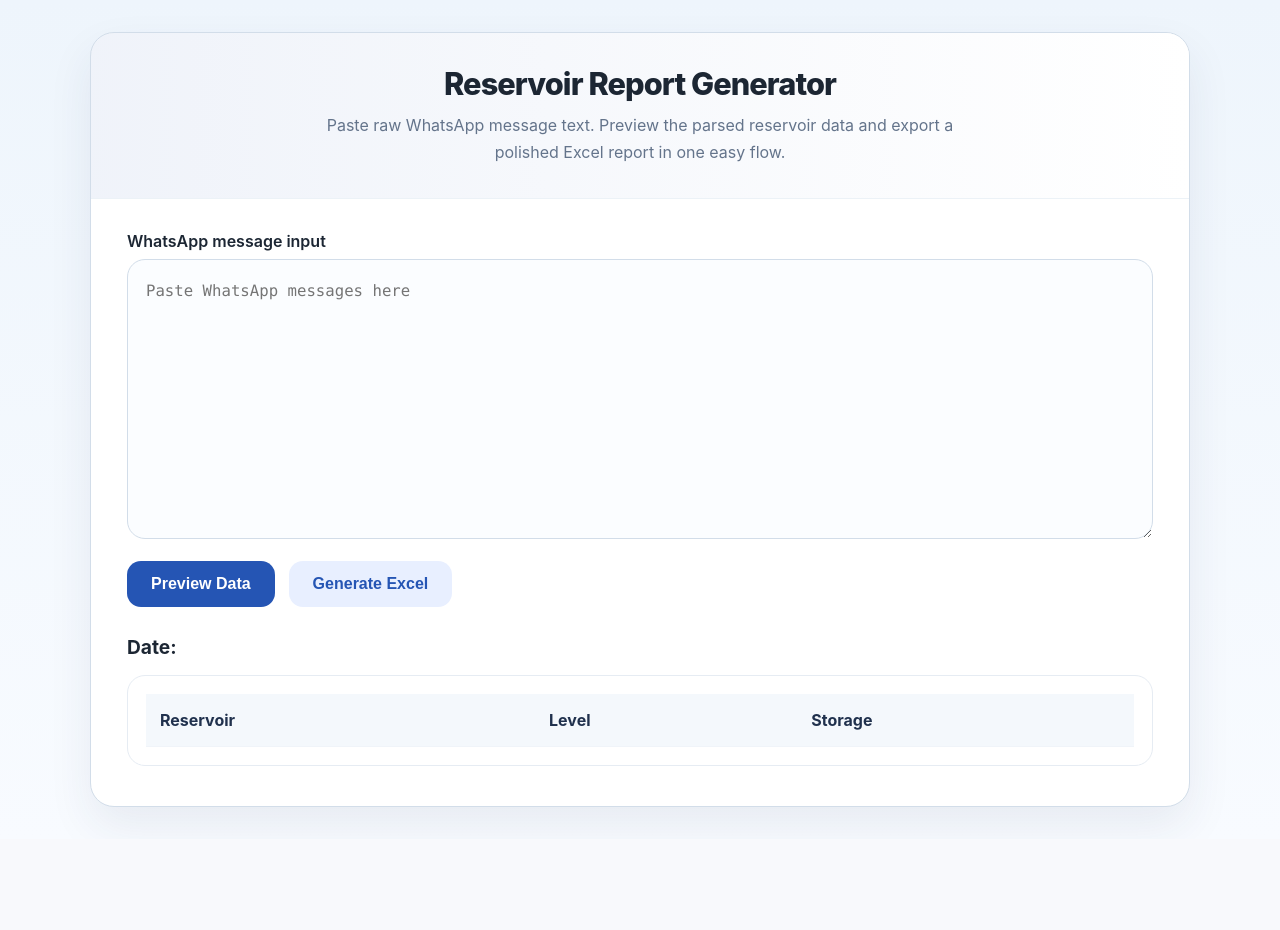
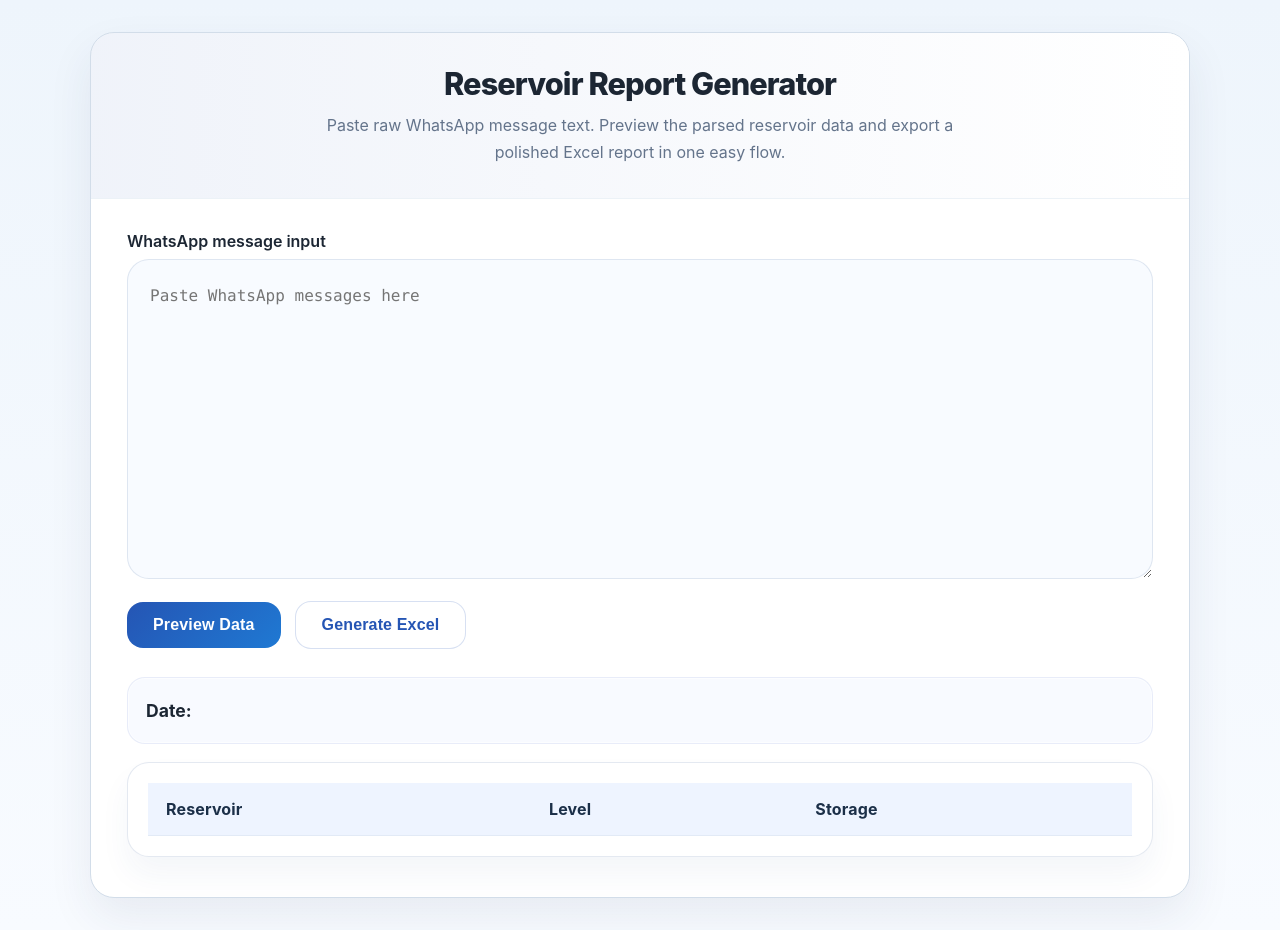
Before and after one commit to CholletiVikas/Reservoir, a Flask app: page / in a window 1280 px wide. Before the commit the page ends 817 px from the top, so only its background shows below. Run offline with Flask 3, Linux system fonts and the light colour scheme; lists and menus that the app fills with data are empty.

Commit message:
Move inline CSS to static/styles.css and update template

```diff
--- /dev/null
+++ b/static/styles.css
@@ -0,0 +1,274 @@
+:root {
+    --bg: #f4f8fc;
+    --surface: #ffffff;
+    --primary: #2555b4;
+    --primary-soft: #e8efff;
+    --accent: #1f9d8c;
+    --text: #1c2633;
+    --muted: #64748b;
+    --border: #d2dde9;
+    --shadow: 0 20px 45px rgba(32, 53, 88, 0.08);
+}
+
+* {
+    box-sizing: border-box;
+}
+
+body {
+    margin: 0;
+    font-family: Inter, system-ui, -apple-system, BlinkMacSystemFont, "Segoe UI", sans-serif;
+    background: linear-gradient(180deg, #eef5fc 0%, #f8fbff 100%);
+    color: var(--text);
+}
+
+.page-wrapper {
+    min-height: 100vh;
+    display: flex;
+    justify-content: center;
+    align-items: center;
+    padding: 32px 16px;
+}
+
+.panel {
+    width: min(1100px, 100%);
+    background: var(--surface);
+    border: 1px solid var(--border);
+    border-radius: 24px;
+    box-shadow: var(--shadow);
+    overflow: hidden;
+}
+
+.panel-header {
+    padding: 32px 36px;
+    border-bottom: 1px solid #ecf2f7;
+    background: linear-gradient(90deg, rgba(37,85,180,0.07) 0%, rgba(255,255,255,0.9) 100%);
+}
+
+.panel-header h1 {
+    margin: 0;
+    font-size: clamp(1.9rem, 2.4vw, 2.6rem);
+    letter-spacing: -0.03em;
+    font-weight: 800;
+    text-align: center;
+}
+
+.panel-header p {
+    margin: 10px auto 0;
+    color: var(--muted);
+    font-size: 1rem;
+    max-width: 680px;
+    line-height: 1.7;
+    text-align: center;
+}
+
+.panel-body {
+    padding: 32px 36px 40px;
+    display: grid;
+    gap: 28px;
+}
+
+form {
+    display: grid;
+    gap: 18px;
+}
+
+label {
+    font-weight: 600;
+    color: var(--text);
+    margin-bottom: 8px;
+    display: block;
+}
+
+textarea {
+    width: 100%;
+    min-height: 320px;
+    border: 1px solid rgba(34, 78, 143, 0.12);
+    border-radius: 22px;
+    padding: 22px;
+    resize: vertical;
+    font-family: ui-monospace, SFMono-Regular, Menlo, Monaco, Consolas, "Liberation Mono", "Courier New", monospace;
+    font-size: 1rem;
+    line-height: 1.75;
+    color: #1f2937;
+    background: #f8fbff;
+    transition: border-color 0.2s ease, box-shadow 0.2s ease, transform 0.2s ease;
+}
+
+textarea:hover,
+textarea:focus {
+    outline: none;
+    border-color: rgba(37, 85, 180, 0.28);
+    box-shadow: 0 20px 40px rgba(46, 84, 146, 0.08);
+    transform: translateY(-1px);
+}
+
+.actions {
+    display: flex;
+    flex-wrap: wrap;
+    gap: 14px;
+    align-items: center;
+    justify-content: flex-start;
+}
+
+.button {
+    border: none;
+    border-radius: 16px;
+    padding: 14px 26px;
+    font-size: 1rem;
+    font-weight: 700;
+    letter-spacing: 0.01em;
+    cursor: pointer;
+    transition: transform 0.18s ease, box-shadow 0.18s ease, background-color 0.18s ease;
+}
+
+.button:hover {
+    transform: translateY(-1px);
+    box-shadow: 0 14px 28px rgba(37, 85, 180, 0.16);
+}
+
+.button-primary {
+    background: linear-gradient(135deg, #2555b4 0%, #1f79d3 100%);
+    color: #ffffff;
+}
+
+.button-secondary {
+    background: #ffffff;
+    color: var(--primary);
+    border: 1px solid rgba(37, 85, 180, 0.18);
+}
+
+.summary {
+    display: grid;
+    gap: 18px;
+}
+
+.summary-meta {
+    display: flex;
+    align-items: center;
+    justify-content: space-between;
+    gap: 16px;
+    flex-wrap: wrap;
+    padding: 22px 18px;
+    border-radius: 18px;
+    background: #f8faff;
+    border: 1px solid rgba(37, 85, 180, 0.08);
+    box-shadow: inset 0 0 0 1px rgba(255,255,255,0.45);
+}
+
+.summary-meta h2 {
+    margin: 0;
+    font-size: 1.1rem;
+    color: var(--text);
+}
+
+.summary-meta strong {
+    color: var(--accent);
+}
+
+.summary-status {
+    display: inline-flex;
+    gap: 10px;
+    align-items: center;
+    padding: 10px 16px;
+    border-radius: 14px;
+    background: #eef8ff;
+    color: #1b3b78;
+    border: 1px solid rgba(37, 85, 180, 0.12);
+    font-weight: 700;
+}
+
+.table-card {
+    overflow-x: auto;
+    border-radius: 22px;
+    border: 1px solid rgba(34, 78, 143, 0.12);
+    background: #ffffff;
+    padding: 20px;
+    box-shadow: 0 18px 30px rgba(49, 86, 146, 0.05);
+}
+
+table {
+    width: 100%;
+    border-collapse: collapse;
+    min-width: 520px;
+    background: transparent;
+}
+
+th,
+td {
+    text-align: left;
+    padding: 16px 18px;
+    border-bottom: 1px solid rgba(226, 233, 246, 0.9);
+}
+
+th {
+    background: #eef4ff;
+    color: #1b2f48;
+    font-weight: 700;
+    letter-spacing: 0.01em;
+}
+
+tr {
+    transition: background-color 0.2s ease;
+}
+
+tr:nth-child(even) {
+    background: #fafbff;
+}
+
+tr:hover {
+    background: #f1f5ff;
+}
+
+.table-section-title {
+    text-align: left;
+    color: #64748b;
+}
+
+.download-link {
+    display: inline-flex;
+    align-items: center;
+    gap: 10px;
+    padding: 14px 22px;
+    border-radius: 14px;
+    background: var(--accent);
+    color: #ffffff;
+    text-decoration: none;
+    font-weight: 700;
+    transition: background-color 0.2s ease, transform 0.2s ease;
+}
+
+.download-link:hover {
+    background: #187a6c;
+    transform: translateY(-1px);
+}
+
+.preview-status {
+    padding: 16px 20px;
+    border-radius: 16px;
+    background: #fff3f0;
+    border: 1px solid #f5c2c7;
+    color: #9b1c1c;
+    font-weight: 700;
+}
+
+@media (max-width: 760px) {
+    .panel-header,
+    .panel-body {
+        padding-left: 20px;
+        padding-right: 20px;
+    }
+
+    textarea {
+        min-height: 220px;
+    }
+
+    .actions {
+        flex-direction: column;
+        align-items: stretch;
+    }
+
+    .summary-meta {
+        flex-direction: column;
+        align-items: flex-start;
+    }
+}
--- a/templates/index.html
+++ b/templates/index.html
@@ -4,235 +4,7 @@
     <meta charset="UTF-8">
     <meta name="viewport" content="width=device-width, initial-scale=1.0">
     <title>Reservoir Report Generator</title>
-    <style>
-        :root {
-            --bg: #f4f8fc;
-            --surface: #ffffff;
-            --primary: #2555b4;
-            --primary-soft: #e8efff;
-            --accent: #1f9d8c;
-            --text: #1c2633;
-            --muted: #64748b;
-            --border: #d2dde9;
-            --shadow: 0 20px 45px rgba(32, 53, 88, 0.08);
-        }
-
-        * {
-            box-sizing: border-box;
-        }
-
-        body {
-            margin: 0;
-            font-family: Inter, system-ui, -apple-system, BlinkMacSystemFont, "Segoe UI", sans-serif;
-            background: linear-gradient(180deg, #eef5fc 0%, #f8fbff 100%);
-            color: var(--text);
-        }
-
-        .page-wrapper {
-            min-height: 100vh;
-            display: flex;
-            justify-content: center;
-            align-items: center;
-            padding: 32px 16px;
-        }
-
-        .panel {
-            width: min(1100px, 100%);
-            background: var(--surface);
-            border: 1px solid var(--border);
-            border-radius: 24px;
-            box-shadow: var(--shadow);
-            overflow: hidden;
-        }
-
-        .panel-header {
-            padding: 32px 36px;
-            border-bottom: 1px solid #ecf2f7;
-            background: linear-gradient(90deg, rgba(37,85,180,0.07) 0%, rgba(255,255,255,0.9) 100%);
-        }
-
-        .panel-header h1 {
-            margin: 0;
-            font-size: clamp(1.9rem, 2.4vw, 2.6rem);
-            letter-spacing: -0.03em;
-            font-weight: 800;
-            text-align: center;
-        }
-
-        .panel-header p {
-            margin: 10px auto 0;
-            color: var(--muted);
-            font-size: 1rem;
-            max-width: 680px;
-            line-height: 1.7;
-            text-align: center;
-        }
-
-        .panel-body {
-            padding: 32px 36px 40px;
-            display: grid;
-            gap: 28px;
-        }
-
-        form {
-            display: grid;
-            gap: 18px;
-        }
-
-        label {
-            font-weight: 600;
-            color: var(--text);
-            margin-bottom: 8px;
-            display: block;
-        }
-
-        textarea {
-            width: 100%;
-            min-height: 280px;
-            border: 1px solid var(--border);
-            border-radius: 18px;
-            padding: 18px;
-            resize: vertical;
-            font-family: ui-monospace, SFMono-Regular, Menlo, Monaco, Consolas, "Liberation Mono", "Courier New", monospace;
-            font-size: 0.98rem;
-            line-height: 1.6;
-            color: #172430;
-            background: #fbfdff;
-            transition: border-color 0.2s ease, box-shadow 0.2s ease;
-        }
-
-        textarea:focus {
-            outline: none;
-            border-color: var(--primary);
-            box-shadow: 0 0 0 4px rgba(37, 85, 180, 0.1);
-        }
-
-        .actions {
-            display: flex;
-            flex-wrap: wrap;
-            gap: 14px;
-            align-items: center;
-        }
-
-        .button {
-            border: none;
-            border-radius: 14px;
-            padding: 14px 24px;
-            font-size: 1rem;
-            font-weight: 700;
-            cursor: pointer;
-            transition: transform 0.18s ease, box-shadow 0.18s ease, background-color 0.18s ease;
-        }
-
-        .button:hover {
-            transform: translateY(-1px);
-            box-shadow: 0 14px 28px rgba(37, 85, 180, 0.14);
-        }
-
-        .button-primary {
-            background: var(--primary);
-            color: #ffffff;
-        }
-
-        .button-secondary {
-            background: var(--primary-soft);
-            color: var(--primary);
-        }
-
-        .summary {
-            display: grid;
-            gap: 16px;
-        }
-
-        .summary-meta {
-            display: flex;
-            align-items: center;
-            justify-content: space-between;
-            gap: 16px;
-            flex-wrap: wrap;
-        }
-
-        .summary-meta h2 {
-            margin: 0;
-            font-size: 1.2rem;
-            color: var(--text);
-        }
-
-        .summary-meta strong {
-            color: var(--accent);
-        }
-
-        .table-card {
-            overflow-x: auto;
-            border-radius: 18px;
-            border: 1px solid #e6ecf3;
-            background: #ffffff;
-            padding: 18px;
-        }
-
-        table {
-            width: 100%;
-            border-collapse: collapse;
-            min-width: 520px;
-        }
-
-        th,
-        td {
-            text-align: left;
-            padding: 16px 14px;
-            border-bottom: 1px solid #f0f4f9;
-        }
-
-        th {
-            background: #f4f8fc;
-            color: #20314d;
-            font-weight: 700;
-        }
-
-        tr:hover {
-            background: #fbfdff;
-        }
-
-        .download-link {
-            display: inline-flex;
-            align-items: center;
-            gap: 10px;
-            padding: 14px 22px;
-            border-radius: 14px;
-            background: var(--accent);
-            color: #ffffff;
-            text-decoration: none;
-            font-weight: 700;
-            transition: background-color 0.2s ease, transform 0.2s ease;
-        }
-
-        .download-link:hover {
-            background: #187a6c;
-            transform: translateY(-1px);
-        }
-
-        @media (max-width: 760px) {
-            .panel-header,
-            .panel-body {
-                padding-left: 20px;
-                padding-right: 20px;
-            }
-
-            textarea {
-                min-height: 220px;
-            }
-
-            .actions {
-                flex-direction: column;
-                align-items: stretch;
-            }
-
-            .summary-meta {
-                flex-direction: column;
-                align-items: flex-start;
-            }
-        }
-    </style>
+    <link rel="stylesheet" href="{{ url_for('static', filename='styles.css') }}">
 </head>
 <body>
     <div class="page-wrapper">
@@ -267,7 +39,7 @@
                     </div>
 
                     {% if preview_status %}
-                    <div class="preview-status" style="color: #9b1c1c; font-weight: 700; margin-bottom: 14px;">
+                    <div class="preview-status">
                         {{ preview_status }}
                     </div>
                     {% endif %}
```
